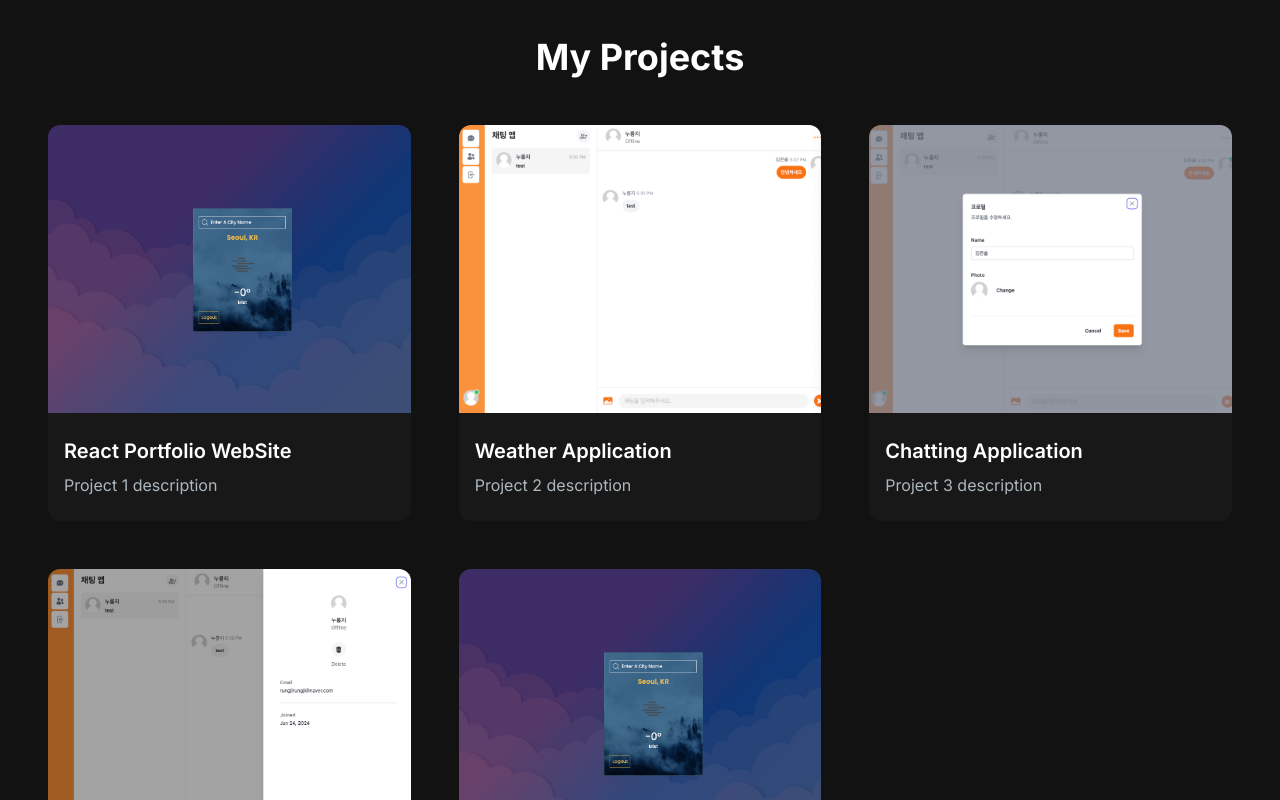
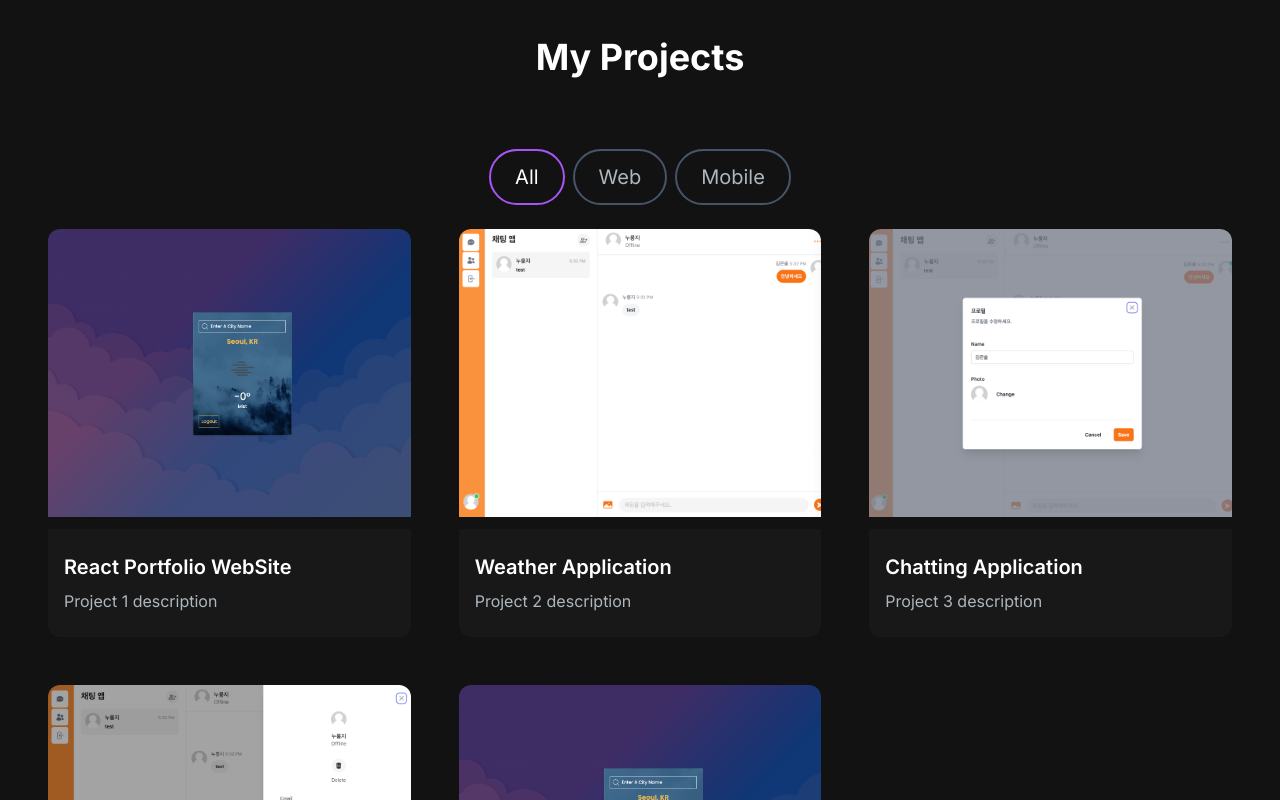
Before and after one commit to Rungjinuna/portfolio, a Next.js app: page / in a window 1280 px wide. Shown: the part 1040-1840 px from the top of the page. Built offline with nearby package versions, Linux system fonts and the light colour scheme.

Commit message:
feat: 프로젝트 섹션 완료

```diff
--- a/src/app/components/ProjectCard.jsx
+++ b/src/app/components/ProjectCard.jsx
@@ -2,7 +2,7 @@
 import React from 'react';
 import { IoCodeSlashOutline, IoEyeOutline } from 'react-icons/io5';
 
-const ProjectCard = ({ imgUrl, title, description }) => {
+const ProjectCard = ({ imgUrl, title, description, gitUrl, previewUrl }) => {
   return (
     <div>
       <div
@@ -11,20 +11,20 @@
       >
         <div className='overlay items-center justify-center absolute top-0 left-0 w-full h-full bg-[#181818] bg-opacity-0 hidden group-hover:flex group-hover:bg-opacity-80 transition-all duration-500'>
           <Link
-            href='/'
+            href={gitUrl}
             className='h-10 w-10 mr-2 border-2 relative rounded-full border-[#adb7be] hover:border-white group/link'
           >
             <IoCodeSlashOutline className='h-7 w-7 text-[#ADB7BE] absolute top-1/2 left-1/2 transform -translate-x-1/2 -translate-y-1/2  cursor-pointer group-hover/link:text-white' />
           </Link>
           <Link
-            href='/'
+            href={previewUrl}
             className='h-10 w-10 border-2 relative rounded-full border-[#adb7be] hover:border-white group/link'
           >
             <IoEyeOutline className='h-7 w-7 text-[#ADB7BE] absolute top-1/2 left-1/2 transform -translate-x-1/2 -translate-y-1/2  cursor-pointer group-hover/link:text-white' />
           </Link>
         </div>
       </div>
-      <div className='text-white rounded-b-xl bg-[#181818] py-6 px-4'>
+      <div className='text-white rounded-b-xl mt-3 bg-[#181818] py-6 px-4'>
         <h5 className='text-xl font-semibold mb-2'>{title}</h5>
         <p className='text-[#ADB7BE]'>{description}</p>
       </div>
--- a/src/app/components/ProjectSection.jsx
+++ b/src/app/components/ProjectSection.jsx
@@ -1,5 +1,7 @@
-import React from 'react';
+'use client';
+import React, { useState } from 'react';
 import ProjectCard from './ProjectCard';
+import ProjectTag from './ProjectTag';
 
 const projectsData = [
   {
@@ -8,6 +10,8 @@
     description: 'Project 1 description',
     image: '/images/projects/1.png',
     tag: ['All', 'Web'],
+    gitUrl: '/',
+    previewUrl: '/',
   },
   {
     id: 2,
@@ -15,6 +19,8 @@
     description: 'Project 2 description',
     image: '/images/projects/4.png',
     tag: ['All', 'Web'],
+    gitUrl: '/',
+    previewUrl: '/',
   },
   {
     id: 3,
@@ -22,6 +28,8 @@
     description: 'Project 3 description',
     image: '/images/projects/5.png',
     tag: ['All', 'Web'],
+    gitUrl: '/',
+    previewUrl: '/',
   },
   {
     id: 4,
@@ -29,6 +37,8 @@
     description: 'Project 4 description',
     image: '/images/projects/6.png',
     tag: ['All', 'Web'],
+    gitUrl: '/',
+    previewUrl: '/',
   },
   {
     id: 5,
@@ -36,22 +46,51 @@
     description: 'Project 5 description',
     image: '/images/projects/1.png',
     tag: ['All', 'Web'],
+    gitUrl: '/',
+    previewUrl: '/',
   },
 ];
 const ProjectSection = () => {
+  const [tag, setTag] = useState('All');
+  const handleTagChange = (newTag) => {
+    setTag(newTag);
+  };
+
+  const filteredProjects = projectsData.filter((project) =>
+    project.tag.includes(tag)
+  );
+
   return (
     <>
       <h2 className='text-center text-4xl font-bold text-white mt-4 mb-8 md:mb-12'>
         My Projects
       </h2>
+      <div className='text-white flex flex-row justify-center items-center gap-2 py-6'>
+        <ProjectTag
+          onClick={handleTagChange}
+          name='All'
+          isSelected={tag === 'All'}
+        />
+        <ProjectTag
+          onClick={handleTagChange}
+          name='Web'
+          isSelected={tag === 'Web'}
+        />
+        <ProjectTag
+          onClick={handleTagChange}
+          name='Mobile'
+          isSelected={tag === 'Mobile'}
+        />
+      </div>
       <div className='grid md:grid-cols-3 gap-8 md:gap-12'>
-        {projectsData.map((project) => (
+        {filteredProjects.map((project) => (
           <ProjectCard
             key={project.id}
             title={project.title}
             description={project.description}
             imgUrl={project.image}
-            tags={project}
+            gitUrl={project.gitUrl}
+            previewUrl={project.previewUrl}
           />
         ))}
       </div>
--- /dev/null
+++ b/src/app/components/ProjectTag.jsx
@@ -0,0 +1,17 @@
+import React from 'react';
+
+const ProjectTag = ({ name, onClick, isSelected }) => {
+  const buttonStyles = isSelected
+    ? 'text-white border-purple-500'
+    : 'text-[#ADB7BE] border-slate-600 hover:border-white';
+  return (
+    <button
+      className={`${buttonStyles} rounded-full border-2 px-6 py-3 text-xl cursor-pointer`}
+      onClick={() => onClick(name)}
+    >
+      {name}
+    </button>
+  );
+};
+
+export default ProjectTag;
```
